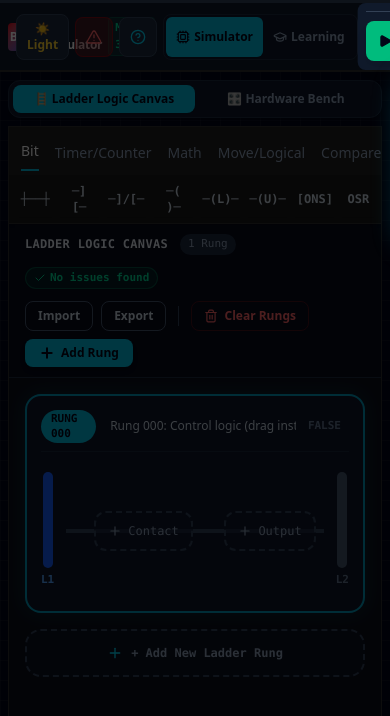
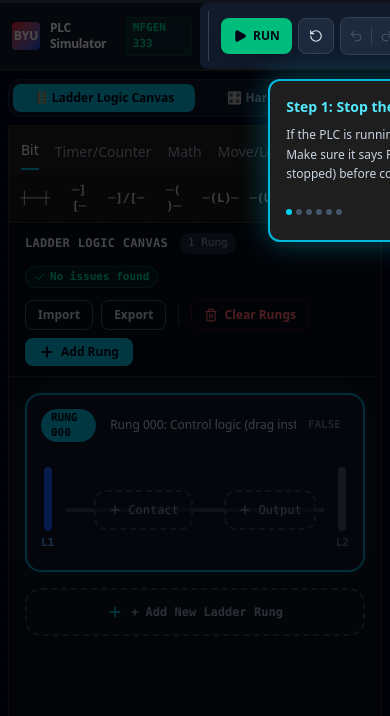
Before and after one commit to SkinnDeep/plc-simulator, a React (Vite) app: page / in a window 390 px wide. Shown: the top 716 px of the page. Built offline with nearby package versions, Linux system fonts and the light colour scheme.

Commit message:
Fix UI spacing and defer empty rung validation

```diff
--- a/src/App.jsx
+++ b/src/App.jsx
@@ -76,10 +76,7 @@ export function App() {
   const [hasAttemptedRun, setHasAttemptedRun] = useState(false);
 
   // Real-time ladder logic error validation
-  const rawLogicIssues = validateLadderLogic(currentRungs);
-  const logicIssues = hasAttemptedRun
-    ? rawLogicIssues
-    : rawLogicIssues.filter(i => !i.title.includes('Empty'));
+  const logicIssues = validateLadderLogic(currentRungs, hasAttemptedRun);
   const hasErrors = logicIssues.some(i => i.severity === 'error');
 
   // Check first-time tutorial
@@ -133,7 +130,7 @@ export function App() {
       setIsRunning(false);
     } else {
       setHasAttemptedRun(true);
-      const allIssues = validateLadderLogic(currentRungs);
+      const allIssues = validateLadderLogic(currentRungs, true);
       if (allIssues.some(i => i.severity === 'error')) {
         return;
       }
--- a/src/components/Header.jsx
+++ b/src/components/Header.jsx
@@ -23,7 +23,7 @@ export function Header({
   onToggleTheme
 }) {
   return (
-    <header className={`app-header bg-[#1e1e1e] border-b-2 text-slate-100 px-3 sm:px-4 py-2 flex flex-nowrap items-center justify-between gap-4 shadow-xl select-none ${isRunning ? 'border-t-4 border-t-emerald-500 border-b-[#2d2d2d]' : 'border-t-4 border-t-slate-700 border-b-[#2d2d2d]'}`}>
+    <header className={`app-header bg-[#1e1e1e] border-b-2 text-slate-100 px-3 sm:px-4 py-2 flex flex-nowrap overflow-x-auto items-center justify-between gap-4 shadow-xl select-none ${isRunning ? 'border-t-4 border-t-emerald-500 border-b-[#2d2d2d]' : 'border-t-4 border-t-slate-700 border-b-[#2d2d2d]'}`}>
       {/* Brand & Processor Status */}
       <div className="flex items-center gap-2.5">
         <div className="w-7 h-7 sm:w-8 sm:h-8 rounded bg-gradient-to-br from-red-600 to-blue-700 flex items-center justify-center text-white font-bold text-xs shadow-md shrink-0">
@@ -134,25 +134,18 @@ export function Header({
           ))}
         </select>
 
-        {/* Real-Time Logic Diagnostic Status */}
-        <div className={`group relative hidden lg:flex items-center gap-1.5 px-2.5 py-1.5 rounded-lg border text-xs font-mono font-bold cursor-help ${
-          logicIssues?.length > 0
-            ? 'bg-amber-950/60 border-amber-600 text-amber-300'
-            : 'bg-emerald-950/40 border-emerald-600 text-emerald-300'
-        }`}>
+        <div
+          className={`hidden lg:flex items-center gap-1.5 px-2.5 py-1.5 rounded-lg border text-xs font-mono font-bold cursor-help ${
+            logicIssues?.length > 0
+              ? 'bg-amber-950/60 border-amber-600 text-amber-300'
+              : 'bg-emerald-950/40 border-emerald-600 text-emerald-300'
+          }`}
+          title={logicIssues?.length > 0 ? `Logic Warnings:\n${logicIssues.map(i => '- ' + i.message).join('\n')}` : "No issues found"}
+        >
           {logicIssues?.length > 0 ? (
             <>
               <AlertTriangle className="w-3.5 h-3.5 text-amber-400" />
               <span>Logic Warning ({logicIssues?.length || 0})</span>
-              {/* Tooltip */}
-              <div className="absolute top-full left-0 mt-2 w-64 bg-slate-900 border border-amber-600 shadow-xl rounded-lg p-3 hidden group-hover:block z-50">
-                <div className="font-bold text-amber-500 mb-1">Logic Warnings:</div>
-                <ul className="list-disc pl-4 space-y-1 text-slate-300 font-sans font-normal">
-                  {logicIssues?.map((issue, idx) => (
-                    <li key={idx}>{issue.message}</li>
-                  ))}
-                </ul>
-              </div>
             </>
           ) : (
             <>
--- a/src/components/LadderEditor.jsx
+++ b/src/components/LadderEditor.jsx
@@ -742,17 +742,17 @@ export function LadderEditor({
               </div>
 
               {/* Rung Schematic Line */}
-              <div className="flex items-center gap-3 relative py-2 min-h-[90px]">
+              <div className="flex items-center gap-3 relative py-1 min-h-[70px]">
                 {/* L1 Power Rail (Left) */}
                 <div className="flex flex-col items-center shrink-0">
-                  <div className={`w-2.5 h-24 rounded-full transition-all duration-150 ${
+                  <div className={`w-2 h-16 sm:h-20 rounded-full transition-all duration-150 ${
                     conducting ? 'bg-emerald-400 shadow-[0_0_12px_#10b981]' : 'bg-blue-600'
                   }`} />
                   <span className="text-[10px] font-mono font-bold text-blue-400 mt-1">L1</span>
                 </div>
 
                 {/* Conductor & Instruction Wire Area */}
-                <div className="flex-1 flex items-center justify-between px-2 relative min-h-[90px] overflow-x-auto">
+                <div className="flex-1 flex items-center justify-between px-2 relative min-h-[70px] overflow-x-auto">
                   {/* Background Conductor Wire */}
                   <div className={`absolute left-0 right-0 top-1/2 -translate-y-1/2 h-1 transition-all duration-150 ${
                     conducting ? 'bg-emerald-400 shadow-[0_0_8px_#10b981]' : 'bg-slate-700'
@@ -983,7 +983,7 @@ export function LadderEditor({
 
                 {/* L2 Neutral Rail (Right) */}
                 <div className="flex flex-col items-center shrink-0">
-                  <div className="w-2.5 h-24 rounded-full bg-slate-600" />
+                  <div className="w-2 h-16 sm:h-20 rounded-full bg-slate-600" />
                   <span className="text-[10px] font-mono font-bold text-slate-500 mt-1">L2</span>
                 </div>
               </div>
--- a/src/engine/plcValidator.js
+++ b/src/engine/plcValidator.js
@@ -2,20 +2,21 @@
 // Provides clear, express diagnostic messages stating what the error is and how to fix it.
 import { normalizeAddress, INSTRUCTION_TYPES } from '../types/plcTypes.js';
 
-export function validateLadderLogic(rungs) {
+export function validateLadderLogic(rungs, strictMode = false) {
   const issues = [];
   const oteAddresses = new Map(); // addr -> [rungIdx]
 
   if (!rungs || !Array.isArray(rungs) || rungs.length === 0) {
-    return [
-      {
+    if (strictMode) {
+      issues.push({
         severity: 'error',
         rungIdx: 0,
         title: 'No Ladder Rungs',
         message: 'The program has no rungs.',
         fix: 'Click "+ Add New Rung" to begin building your ladder logic.'
+      });
     }
-    ];
+    return issues;
   }
 
   rungs.forEach((rung, rIdx) => {
@@ -24,13 +25,15 @@ export function validateLadderLogic(rungs) {
 
     // 1. Check for empty rung
     if (items.length === 0) {
+      if (strictMode) {
         issues.push({
           severity: 'error',
           rungIdx: rIdx,
           title: `Empty Rung ${rIdx}`,
           message: `Rung ${rIdx} has no instructions or contacts.`,
-        fix: `Drag a contact (e.g. -[ ]- XIC) and an output coil (e.g. -( )- OTE) onto Rung ${rIdx}.`
+          fix: `Drag a contact (e.g. -] [- XIC) and an output coil (e.g. -( )- OTE) onto Rung ${rIdx}.`
         });
+      }
       return;
     }
 
@@ -59,6 +62,7 @@ export function validateLadderLogic(rungs) {
         }
         branches.forEach((b, bIdx) => {
           if (!Array.isArray(b) || b.length === 0) {
+            if (strictMode) {
               issues.push({
                 severity: 'error',
                 rungIdx: rIdx,
@@ -67,6 +71,7 @@ export function validateLadderLogic(rungs) {
                 message: `Path ${bIdx === 0 ? 'A' : 'B'} of the parallel split has no contacts. A direct short without a contact will bypass the other path.`,
                 fix: `Drag an input contact into Path ${bIdx === 0 ? 'A' : 'B'}, or remove the empty branch.`
               });
+            }
           } else {
             b.forEach(checkItem);
           }
--- a/src/index.css
+++ b/src/index.css
@@ -43,12 +43,7 @@ button, a, select { touch-action: manipulation; }
 #tour-palette button { min-height: 36px; }
 #tour-palette button:disabled { opacity: .35; cursor: not-allowed; }
 .app-header > div:last-child { margin-left: auto; }
-@media (max-width: 767px) {
-  .app-header { gap: 8px; padding: 8px; }
-  .app-header #tour-controls { order: 3; width: 100%; border: 0; border-top: 1px solid #334155; padding: 8px 0 0; }
-  .app-header button, .app-header a, .app-header select { min-height: 40px; }
-  .app-header > div:first-child { min-width: 0; }
-}
+
 @media (prefers-reduced-motion: reduce) {
   *, *::before, *::after { animation: none !important; transition: none !important; scroll-behavior: auto !important; }
 }
```
Lines whose indentation alone changed are shown as unchanged.
